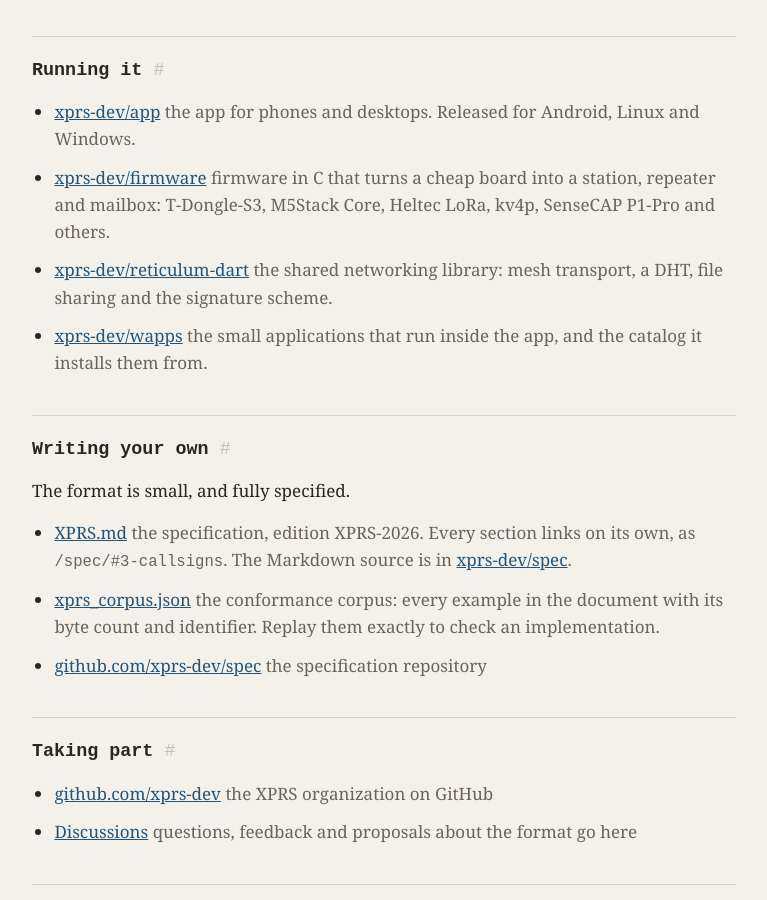
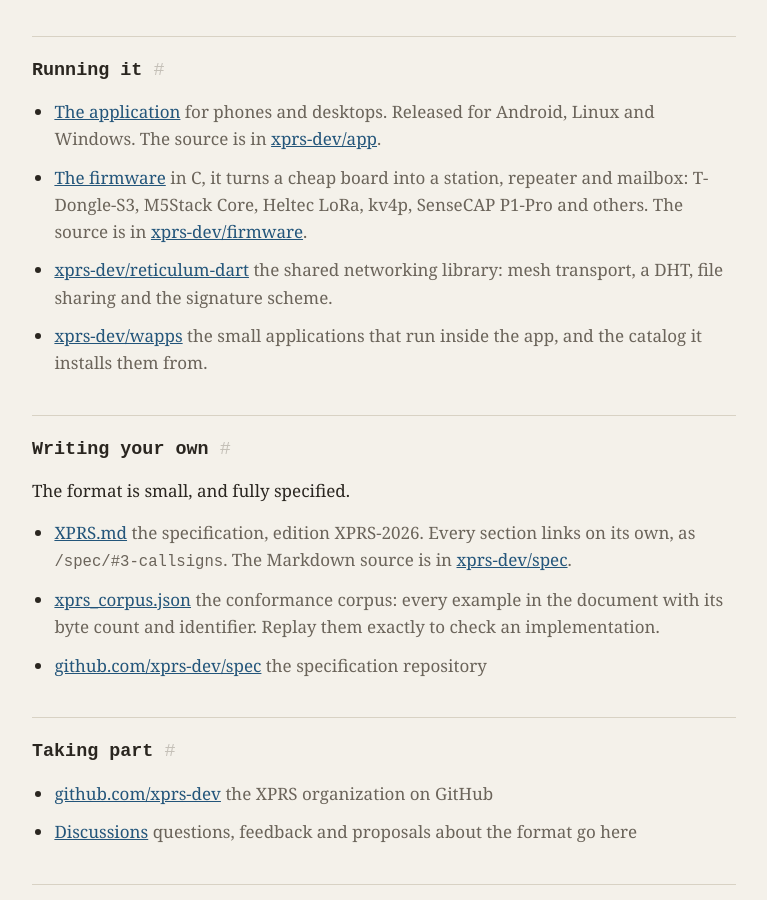
Before and after one commit to xprs-dev/xprs-dev.github.io, a plain HTML site: page index.html in a window 1280 px wide. Shown: the part 3443-4343 px from the top of the page, without its empty margins (256-1023 px from the left). Drawn offline with Linux system fonts and the light colour scheme.

Commit message:
The app and the firmware link to their own pages, not to GitHub
xprs.dev/app and xprs.dev/firmware are the pages written for a reader who
wants to install the thing. "Running it" sent them to a repository's rendered
README instead, so the first two entries now point at those pages and name the
repository in the description, the shape the specification entry already uses.

```diff
--- a/index.html
+++ b/index.html
@@ -297,13 +297,15 @@
 
 <h2 id="implementations"><a href="#implementations">Running it</a></h2>
 <ul class="links">
-<li><a href="https://github.com/xprs-dev/app">xprs-dev/app</a>
-<span>the app for phones and desktops. Released for Android, Linux and
-Windows.</span></li>
-<li><a href="https://github.com/xprs-dev/firmware">xprs-dev/firmware</a>
-<span>firmware in C that turns a cheap board into a station, repeater and
+<li><a href="/app">The application</a>
+<span>for phones and desktops. Released for Android, Linux and
+Windows. The source is in
+<a href="https://github.com/xprs-dev/app">xprs-dev/app</a>.</span></li>
+<li><a href="/firmware">The firmware</a>
+<span>in C, it turns a cheap board into a station, repeater and
 mailbox: T-Dongle-S3, M5Stack Core, Heltec LoRa, kv4p, SenseCAP P1-Pro and
-others.</span></li>
+others. The source is in
+<a href="https://github.com/xprs-dev/firmware">xprs-dev/firmware</a>.</span></li>
 <li><a href="https://github.com/xprs-dev/reticulum-dart">xprs-dev/reticulum-dart</a>
 <span>the shared networking library: mesh transport, a DHT, file sharing and
 the signature scheme.</span></li>
```
